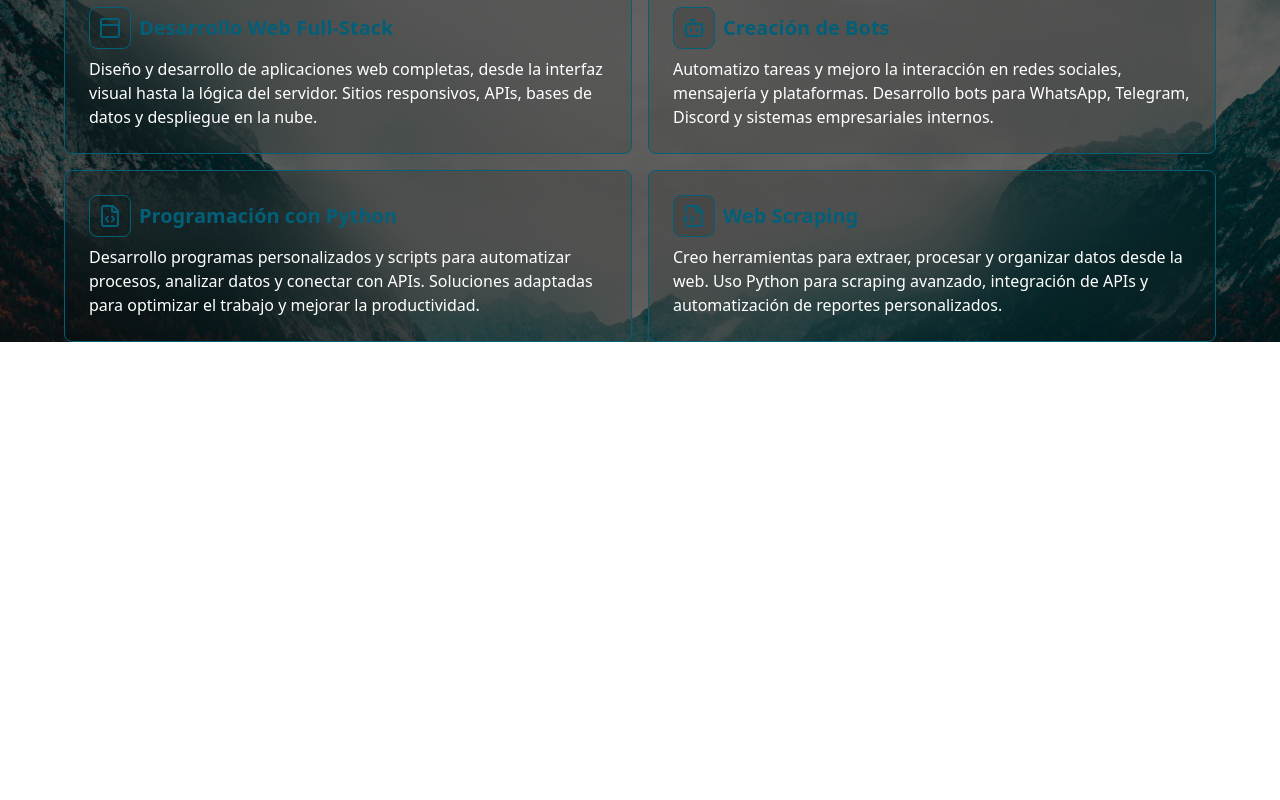
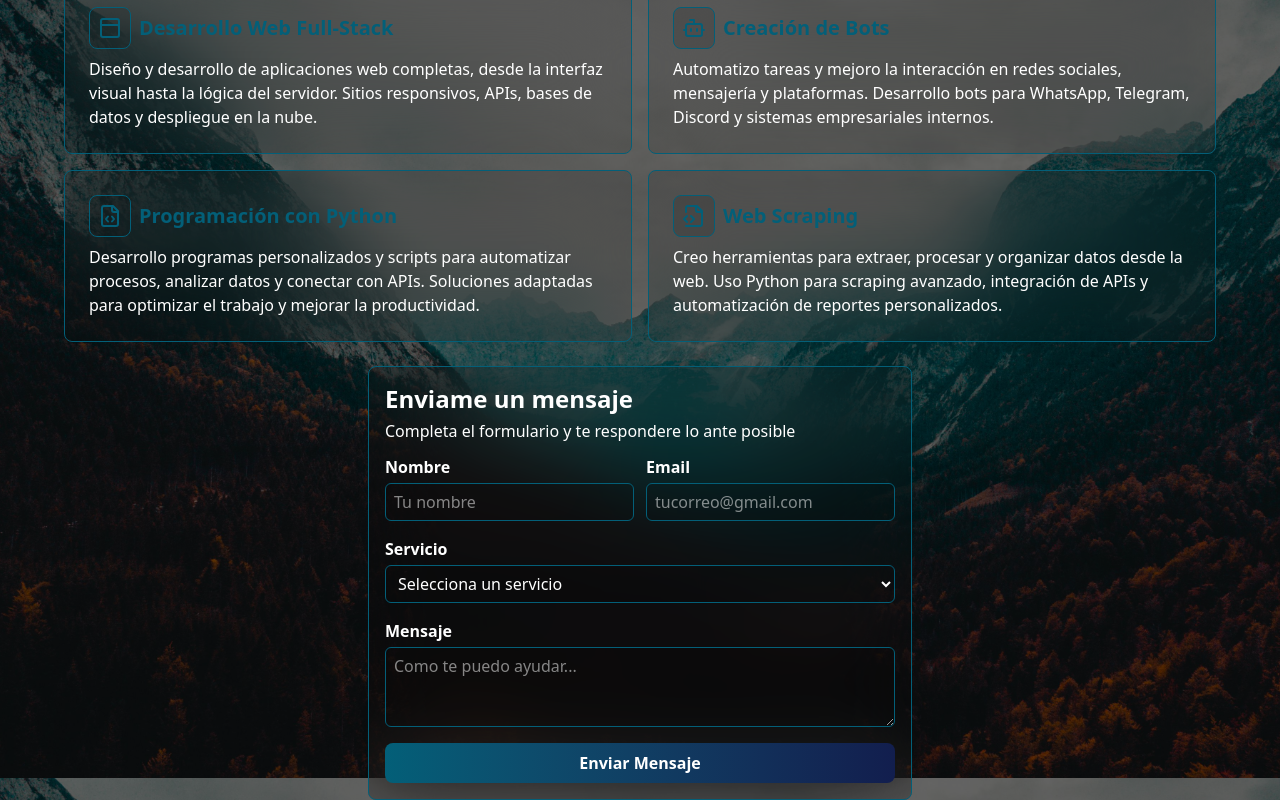
Before and after one commit to RamCodeZ3/Portafolio, a React (Vite) app: page / in a window 1280 px wide. Shown: the part 822-1622 px from the top of the page. Before the commit the page ends 1164 px from the top, so only its background shows below. Built offline with nearby package versions, Linux system fonts and the light colour scheme.

Commit message:
Se creo el formulario y la seccion de contactos

```diff
--- a/src/App.jsx
+++ b/src/App.jsx
@@ -1,6 +1,7 @@
 import Header from "./common/Header"
 import Start from "./sections/start/Start"
 import Services from "./sections/programmingServices/Services"
+import Form from "./sections/contatcs/Form"
 
 function App() {
 
@@ -14,6 +15,9 @@ function App() {
       <section className="">
         <Services/>
       </section>
+      <section className="">
+        <Form/>
+      </section>
     </main>
     </>
   )
--- /dev/null
+++ b/src/sections/contatcs/Contatcs.jsx
@@ -0,0 +1,13 @@
+import Form from "./Form";
+
+function Contacts(){
+    return(
+        <>
+        <div>
+            <Form/>
+        </div>
+        </>
+    )
+}
+
+export default Contacts;
--- /dev/null
+++ b/src/sections/contatcs/Form.jsx
@@ -0,0 +1,46 @@
+function Form(){
+    return(
+        <>
+        <div className="flex flex-col gap-3 p-4 bg-black/10 backdrop-blur-2xl rounded-lg border-1 border-[#035f78]">
+           <div className="flex flex-col gap-1">
+            <span className="font-semibold text-2xl">Enviame un mensaje</span>
+            <span>Completa el formulario y te respondere lo ante posible</span>
+           </div>
+
+            <form action="" className="flex flex-col gap-4">
+                <div className="flex gap-3">
+                    <div className="flex flex-col gap-1">
+                        <label htmlFor="" className="font-semibold">Nombre</label>
+                        <input type="text" placeholder="Tu nombre" className="bg-black/10 px-2 py-1.5 backdrop-blur-2xl rounded-md border-1 border-[#035f78]"/>
+                    </div>
+                    <div className="flex flex-col gap-1">
+                        <label htmlFor="" className="font-semibold">Email</label>
+                        <input type="text" placeholder="tucorreo@gmail.com" className="bg-black/10 px-2 py-1.5 backdrop-blur-2xl rounded-md border-1 border-[#035f78]"/>
+                    </div>
+                </div>
+                <div className="flex flex-col gap-1">
+                    <label htmlFor="" className="font-semibold">Servicio</label>
+                    <select name="" id="" className="bg-black/10 px-2 py-1.5 backdrop-blur-2xl rounded-md border-1 border-[#035f78]">
+                        <option value="">Selecciona un servicio</option>
+                        <option value="web">Sitio Web</option>
+                        <option value="bot">Bot</option>
+                        <option value="webscraping">Web Scraping</option>
+                        <option value="Automatizacion de tareas">Automatizacion de tarea</option>
+                        <option value="Otro">Otro</option>
+                    </select>
+                </div>
+                <div className="flex flex-col gap-1">
+                    <label htmlFor="" className="font-semibold">Mensaje</label>
+                    <textarea name="" id="" placeholder="Como te puedo ayudar..." className="h-20 bg-black/10 px-2 py-1.5 backdrop-blur-2xl rounded-md border-1 border-[#035f78]">
+                    </textarea>
+                </div>
+                <button type="submit" className="bg-gradient-to-r from-[#035f78] to-[#121e4e] py-2 font-semibold rounded-lg">
+                    Enviar Mensaje
+                </button>
+            </form>
+        </div>
+        </>
+    )
+}
+
+export default Form;
--- a/src/styles/index.css
+++ b/src/styles/index.css
@@ -3,6 +3,5 @@
 @layer base {
     body{
         @apply text-white
-
     }
 }
```
